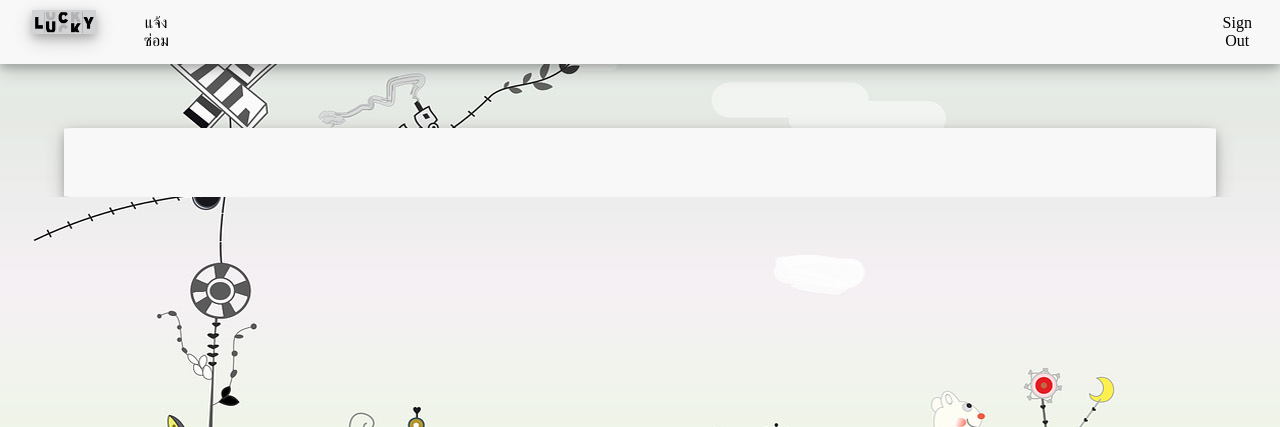
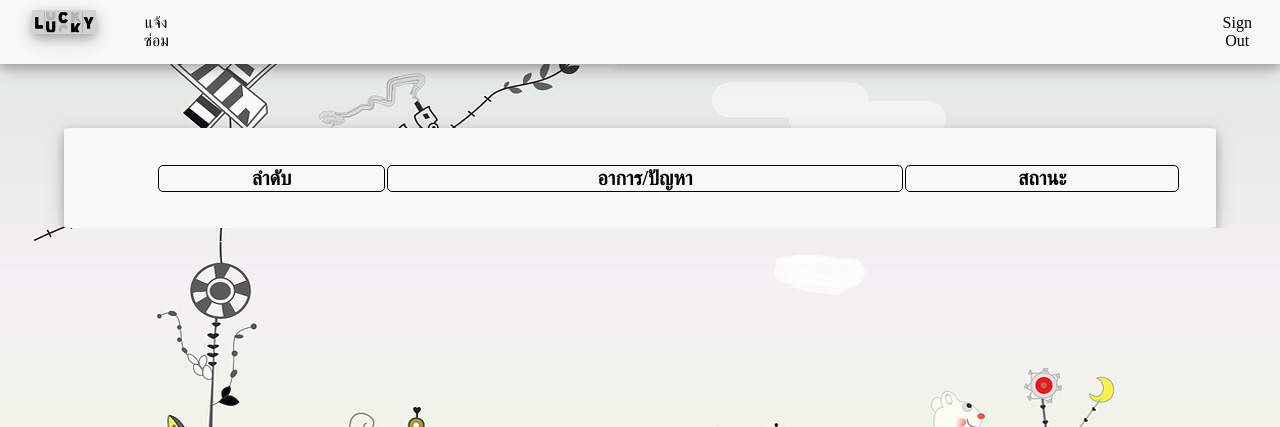
Before and after one commit to kaimook-pearl/Bisad, a PHP site: page /views/fixman.php in a window 1280 px wide. Shown: the top 427 px of the page. Run offline with PHP 8.4, Linux system fonts and the light colour scheme; lists and menus that the app fills with data are empty.

Commit message:
แก้fixman

```diff
--- a/css/fixman.css
+++ b/css/fixman.css
@@ -84,3 +84,20 @@ body{
     font-size: 20px;
     padding: 3%;
 }
+/* table{
+    border-radius: 20px;
+    border: 1.5px solid black;
+} */
+
+tr, th{
+    text-align: center;
+    border-radius: 5px;
+    border-top-style: solid;
+    border-right-style: solid;
+    border-bottom-style: solid;
+    border-left-style: solid;
+    border-width: 1.2px 1.2px 1.2px 1.2px;
+    /* border-left: 1px solid black;
+    border-right: 1px solid black;
+    border-top: 1px solid black; */
+}
--- a/views/fixman.php
+++ b/views/fixman.php
@@ -28,8 +28,14 @@
 <div class="info">
     <div>
         <div class="textinfo">
+        <table style="width:100%">
+            <tr>
+            <th>ลำดับ</th>
+            <th>อาการ/ปัญหา</th>
+            <th>สถานะ</th>
 
-
+            </tr>
+        </table>
         </div>
 
     </div>
```
